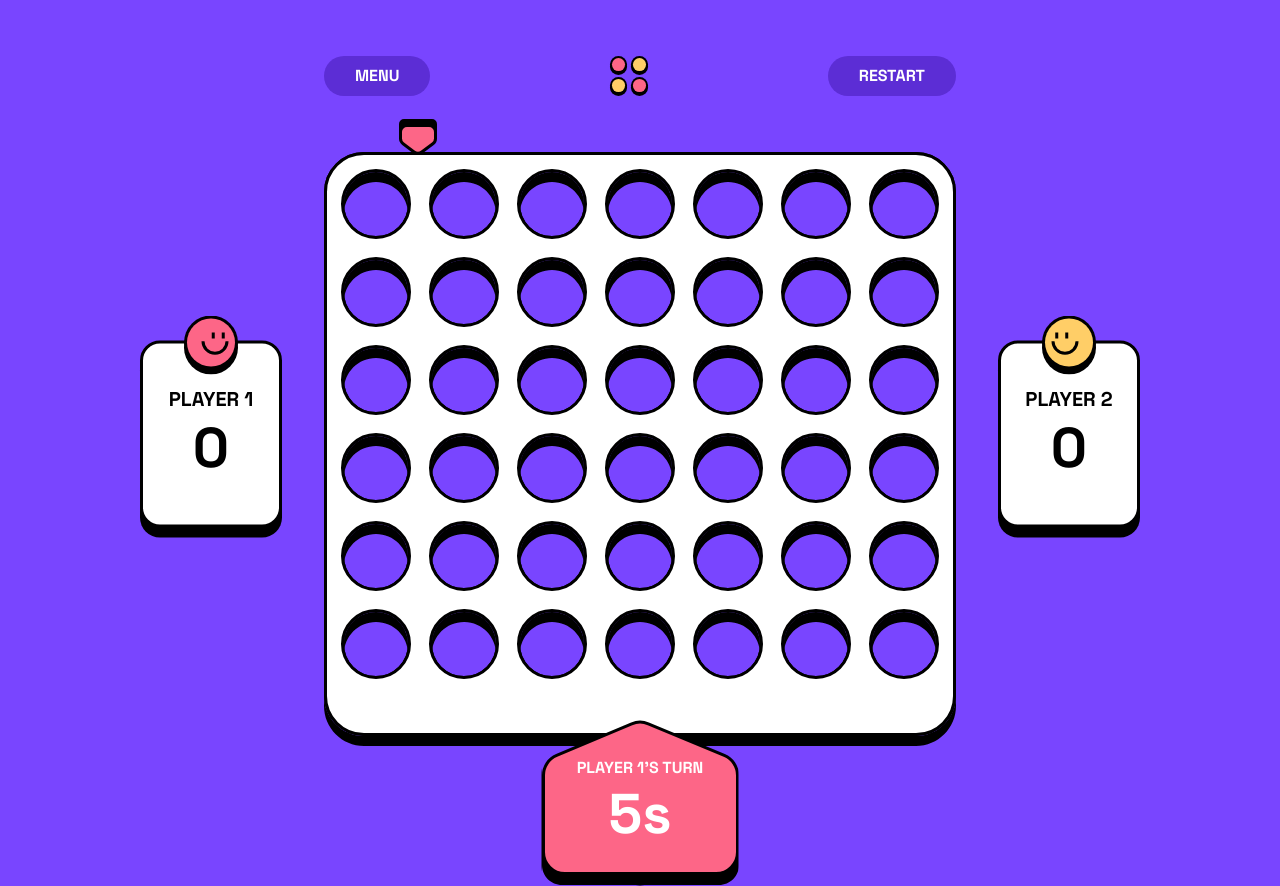
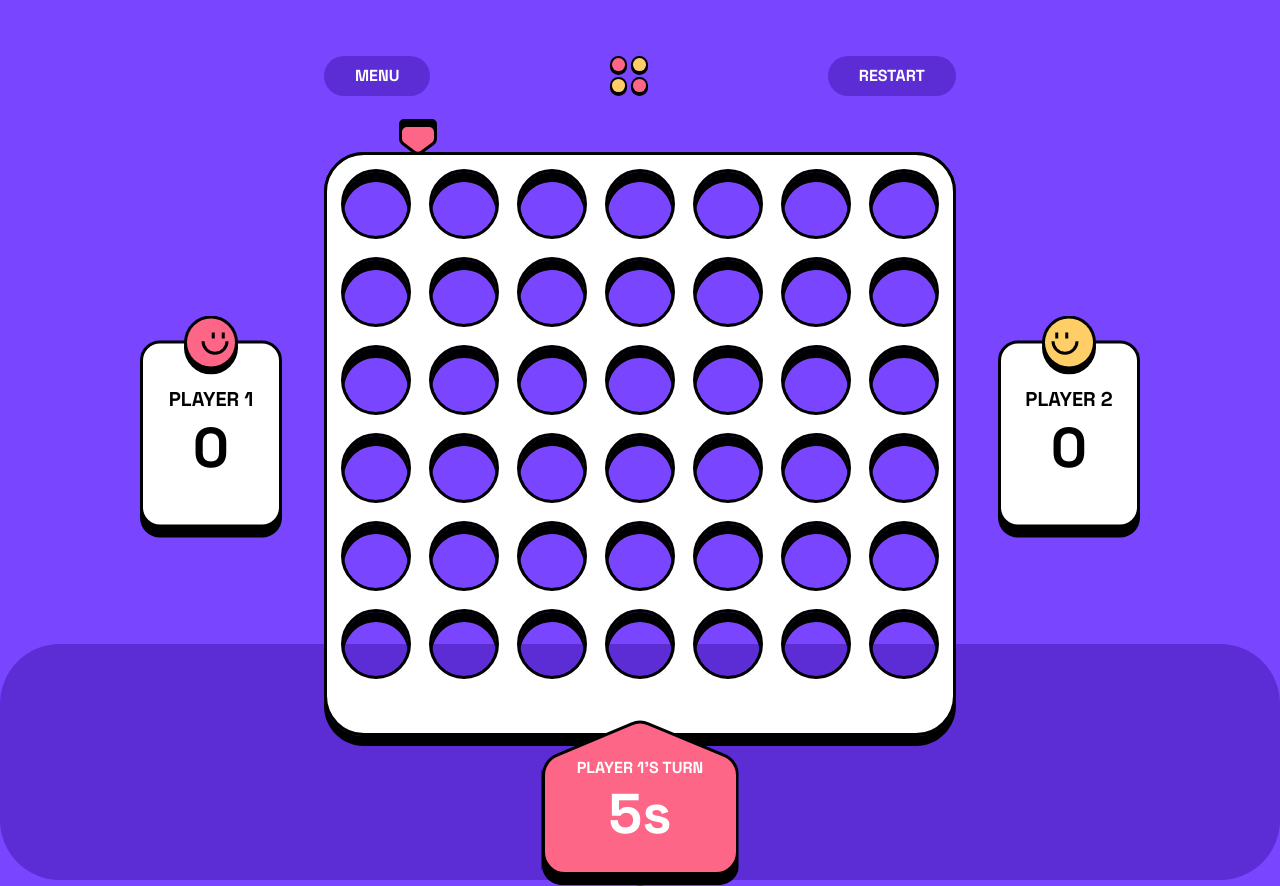
Before and after one commit to SmileAndWaveBoyz/connect4, a React (Create React App) app: page /2player in a window 1280 px wide. Built offline with nearby package versions, Linux system fonts and the light colour scheme.

Commit message:
Added footer

```diff
--- a/src/App.css
+++ b/src/App.css
@@ -19,6 +19,7 @@ body{
   font-family: 'Space Grotesk', sans-serif;
   font-style: normal;
 }
+
 
 .buttonsContainer{
   width: 335px;
@@ -438,6 +439,17 @@ h2{
   display: none;
 }
 
+footer{
+  position: fixed;
+  bottom: -80px;
+  left: 0;
+  background-color: var(--primary);
+  width: 100%;
+  height: 236px;
+  border-radius: 60px;
+  transition: all 0.4s;
+}
+
 @media screen and (min-width: 768px) {
   .backImageLayer{
     content: url("/public/assets/images/board-layer-black-large.svg");
--- a/src/components/Player.jsx
+++ b/src/components/Player.jsx
@@ -211,6 +211,7 @@ function Player() {
   }
 
   return (
+
     <div className="playArea">
       <div className="playButtonsContainer">
           <button className='gameButton'>MENU</button>
@@ -457,6 +458,14 @@ function Player() {
         </div>
         }
       </div>
+
+      {
+      winner === 1 ?
+      <footer style={{backgroundColor: "var(--player1)"}}></footer>
+      : winner === 2 ?
+      <footer style={{backgroundColor: "var(--player2)"}}></footer>
+      : <footer style={{backgroundColor: "var(--primary)"}}></footer>
+      }
     </div>
   )
 }
```
